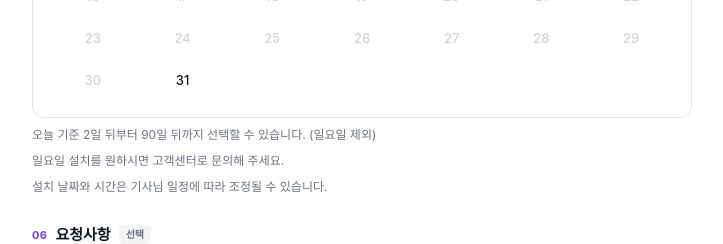
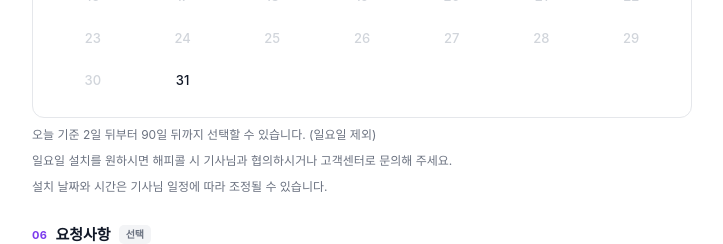
Before and after one commit to JyongSong/warranty-h5, a Next.js app: page /i/cj in a window 1280 px wide. Shown: the part 1281-1525 px from the top of the page, without its empty margins (278-1001 px from the left). Built offline with nearby package versions, Linux system fonts and the light colour scheme; no server answers.

Commit message:
fix(cj): 일요일 설치는 기사님과 협의하거나 고객센터로 문의하도록 안내한다
Co-Authored-By: Claude Opus 5.5 <noreply@anthropic.com>

```diff
--- a/src/app/i/cj/CjRequestClient.tsx
+++ b/src/app/i/cj/CjRequestClient.tsx
@@ -34,7 +34,7 @@ declare global {
 const INSTALL_TIME_SLOT = "상담 후 조율";
 
 const SCHEDULE_ADJUST_NOTICE = "설치 날짜와 시간은 기사님 일정에 따라 조정될 수 있습니다.";
-const SUNDAY_NOTICE = "일요일 설치를 원하시면 고객센터로 문의해 주세요.";
+const SUNDAY_NOTICE = "일요일 설치를 원하시면 해피콜 시 기사님과 협의하시거나 고객센터로 문의해 주세요.";
 const CJ_SUPPORT_NOTICE =
   "주문번호 확인이나 인증번호 수신에 문제가 있으시면 CJ 고객센터로 문의해 주세요.";
 
--- a/src/lib/installation/cj/submit.ts
+++ b/src/lib/installation/cj/submit.ts
@@ -84,7 +84,7 @@ export async function submitCjCustomerRequest(input: SubmitCjRequestInput) {
     now,
   );
 
-  // CJ 채널은 일요일을 받지 않는다. 일요일 설치는 고객센터를 통해 따로 조율한다.
+  // CJ 채널은 일요일을 받지 않는다. 일요일 설치는 기사님 해피콜이나 고객센터를 통해 따로 조율한다.
   if (isSundayYmd(normalized.installDate)) {
     throw new InstallationCustomerRequestError("INSTALL_DATE_SUNDAY");
   }
--- a/src/lib/installation/customer/error-message.ts
+++ b/src/lib/installation/customer/error-message.ts
@@ -22,7 +22,7 @@ const CUSTOMER_REQUEST_ERROR_MESSAGES: Record<string, string> = {
   INSTALL_ADDRESS_UNPARSEABLE: "설치 주소에 시/도와 시/군/구를 포함해 입력해 주세요.",
   INSTALL_DATE_INVALID: "설치일을 올바른 날짜로 입력해 주세요.",
   INSTALL_DATE_OUT_OF_RANGE: `설치일은 오늘 기준 ${INSTALL_DATE_MIN_DAYS_AHEAD}일 뒤부터 ${INSTALL_DATE_MAX_DAYS_AHEAD}일 뒤까지만 선택할 수 있습니다.`,
-  INSTALL_DATE_SUNDAY: "일요일은 설치 희망일로 선택할 수 없습니다. 일요일 설치를 원하시면 고객센터로 문의해 주세요.",
+  INSTALL_DATE_SUNDAY: "일요일은 설치 희망일로 선택할 수 없습니다. 일요일 설치를 원하시면 해피콜 시 기사님과 협의하시거나 고객센터로 문의해 주세요.",
   CUSTOMER_PHONE_REQUIRED: "연락처를 입력해 주세요.",
   CUSTOMER_PHONE_IS_SAFE_NUMBER: SAFE_NUMBER_MESSAGE,
   CUSTOMER_PHONE_NOT_MOBILE: NOT_MOBILE_MESSAGE,
```
